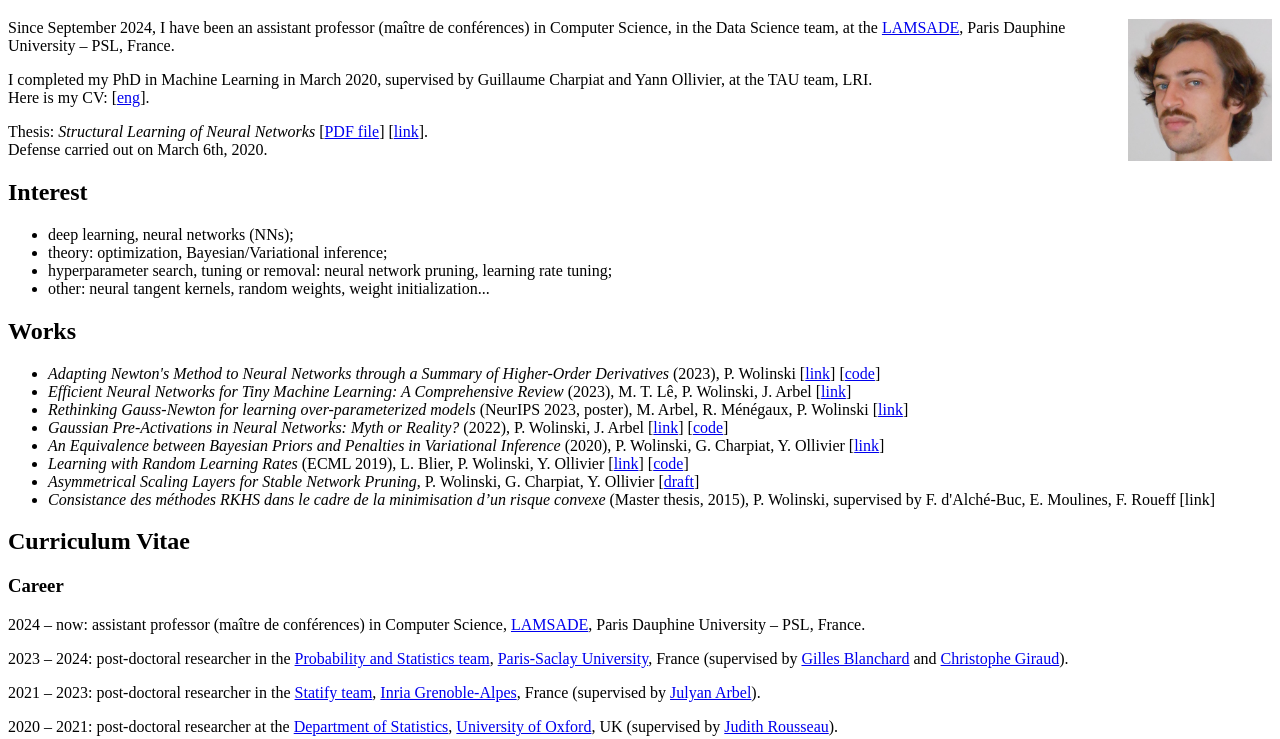
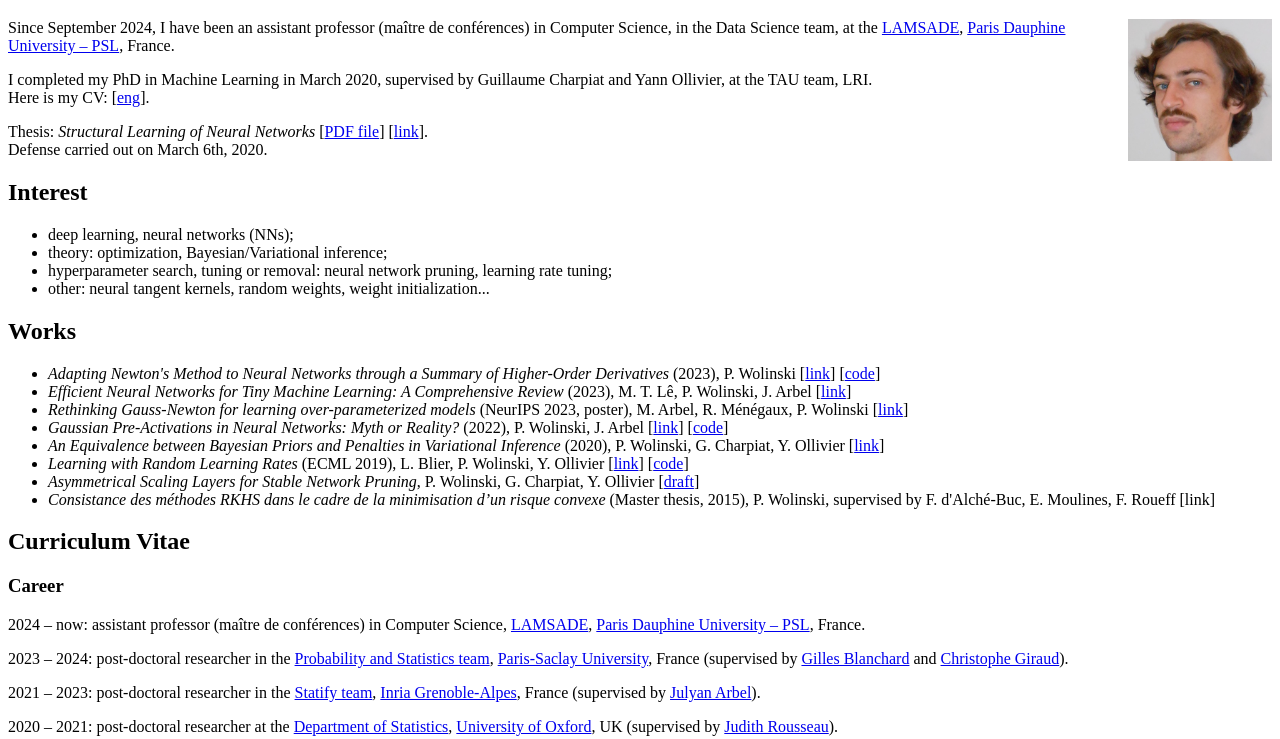
Before and after one commit to p-wol/p-wol.github.io, a plain HTML site: page index.html in a window 1280 px wide. Shown: the part 61-800 px from the top of the page. Drawn offline with Linux system fonts and the light colour scheme.

Commit message:
Update index.html

```diff
--- a/index.html
+++ b/index.html
@@ -13,7 +13,8 @@
 	<img class="imgphoto" src="Photo2.JPG" alt="Photo Pierre Wolinski">
 	</div>
 	<p>Since September 2024, I have been an assistant professor (ma&icirc;tre de conférences) in Computer Science, in the Data Science team,
-		at the <a href="https://www.lamsade.dauphine.fr/">LAMSADE</a>, Paris Dauphine University &ndash; PSL, France.
+		at the <a href="https://www.lamsade.dauphine.fr/">LAMSADE</a>,
+		<a href="https://dauphine.psl.eu/en/">Paris Dauphine University &ndash; PSL</a>, France.
 	<p>I completed my PhD in Machine Learning in March 2020, supervised by Guillaume Charpiat and Yann Ollivier, at the TAU team, LRI.<br/>
 	Here is my CV: [<a href="CV_2024_06_eng.pdf">eng</a>].
 	</p>
@@ -58,7 +59,8 @@
 	</ul>
 	<h2>Curriculum Vitae</h2>
 	<h3>Career</h3>
-	<p>2024 &ndash; now: assistant professor (ma&icirc;tre de conférences) in Computer Science, <a href="https://www.lamsade.dauphine.fr/">LAMSADE</a>, Paris Dauphine University &ndash; PSL, France.</p>
+	<p>2024 &ndash; now: assistant professor (ma&icirc;tre de conférences) in Computer Science, <a href="https://www.lamsade.dauphine.fr/">LAMSADE</a>,
+		<a href="https://dauphine.psl.eu/en/">Paris Dauphine University &ndash; PSL</a>, France.</p>
 	<p>2023 &ndash; 2024: post-doctoral researcher in the <a href="https://www.imo.universite-paris-saclay.fr/en/research/probability-and-statistics/">Probability and Statistics team</a>,
 		<a href="https://www.universite-paris-saclay.fr/">Paris-Saclay University</a>, France (supervised by
 		<a href="https://www.imo.universite-paris-saclay.fr/~gilles.blanchard/">Gilles Blanchard</a> and
```
